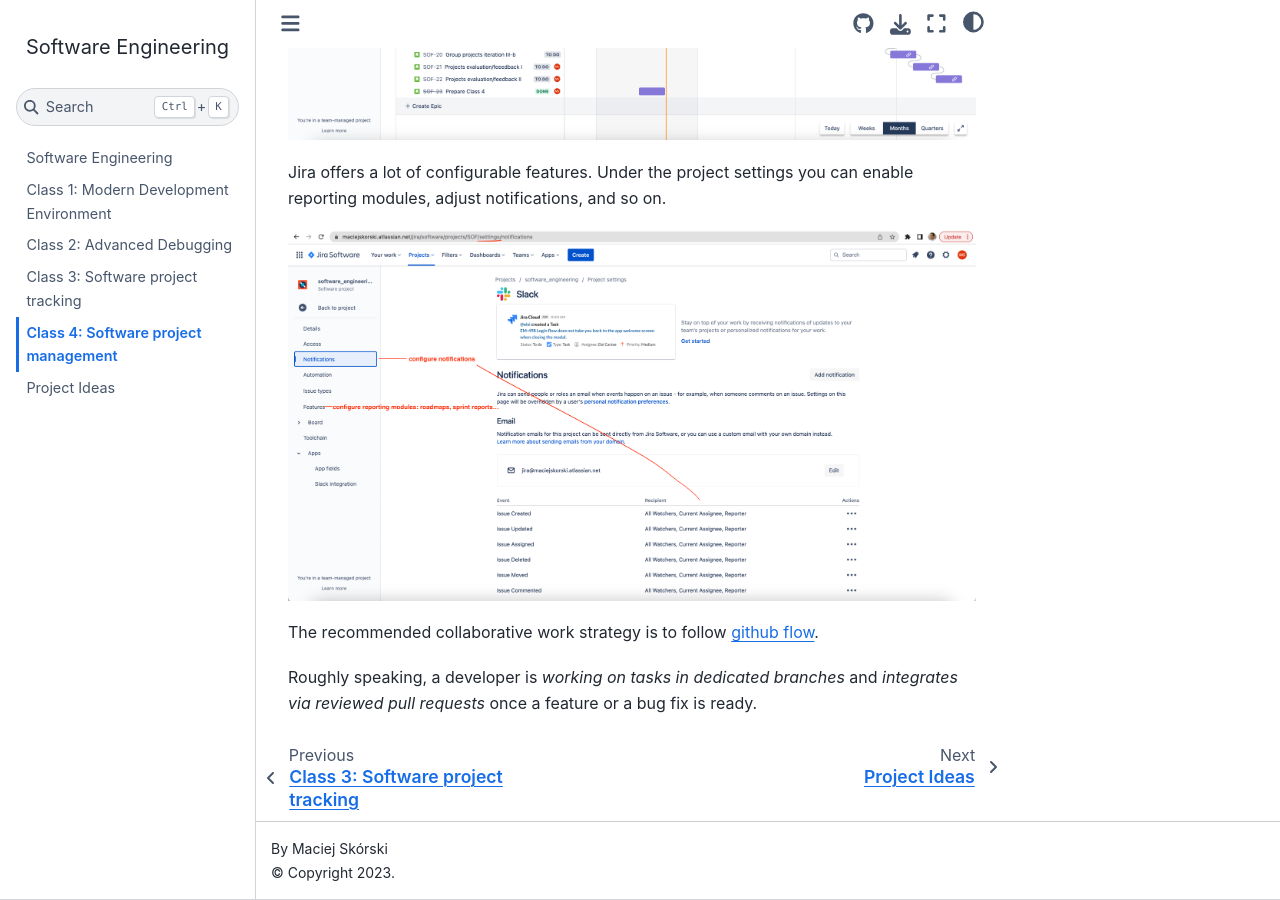
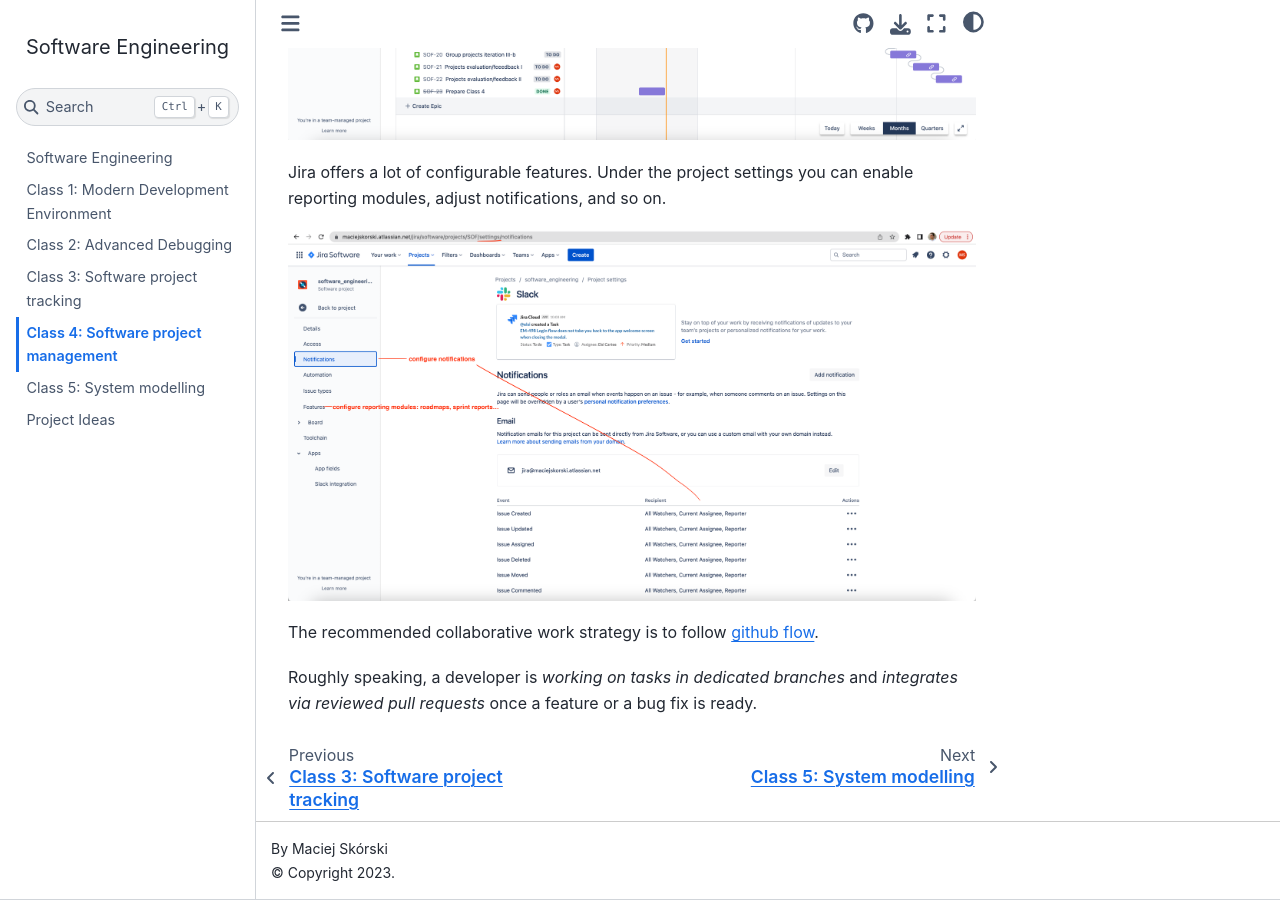
Before and after one commit to maciejskorski/software_engineering, a Jupyter Book: the page built from docs/project_management.md, in a window 1280 px wide and 900 px high, scrolled down 736 px. Built offline with Jupyter Book 1.0.4 settings and Sphinx 7.4.7 and the Sphinx Book theme 1.1.4, drawn with Linux system fonts in a browser that asks for light colours.

Commit message:
update uml materials

```diff
--- a/docs/_toc.yml
+++ b/docs/_toc.yml
@@ -5,4 +5,5 @@
 - file: advanced_debugging.md
 - file: project_tracking.md
 - file: project_management.md
+- file: uml_modelling.md
 - file: project_ideas.md
```
